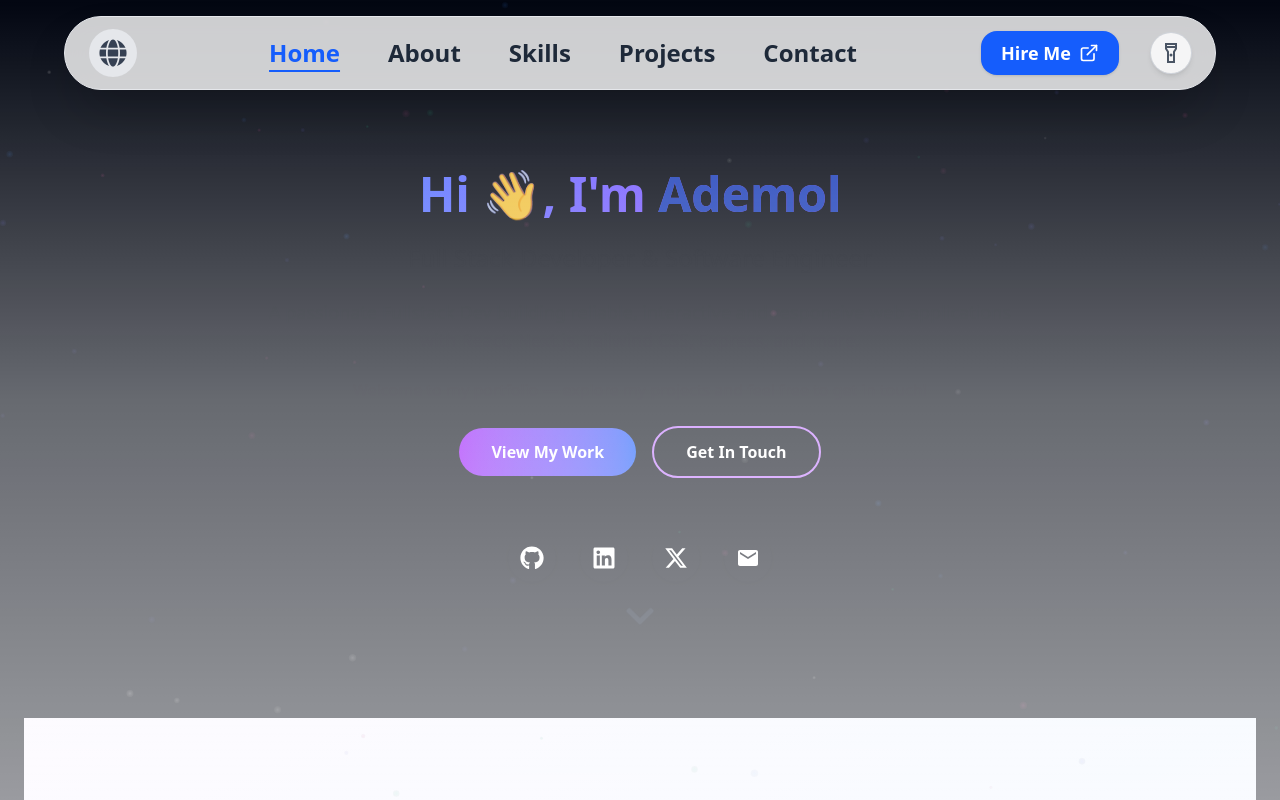
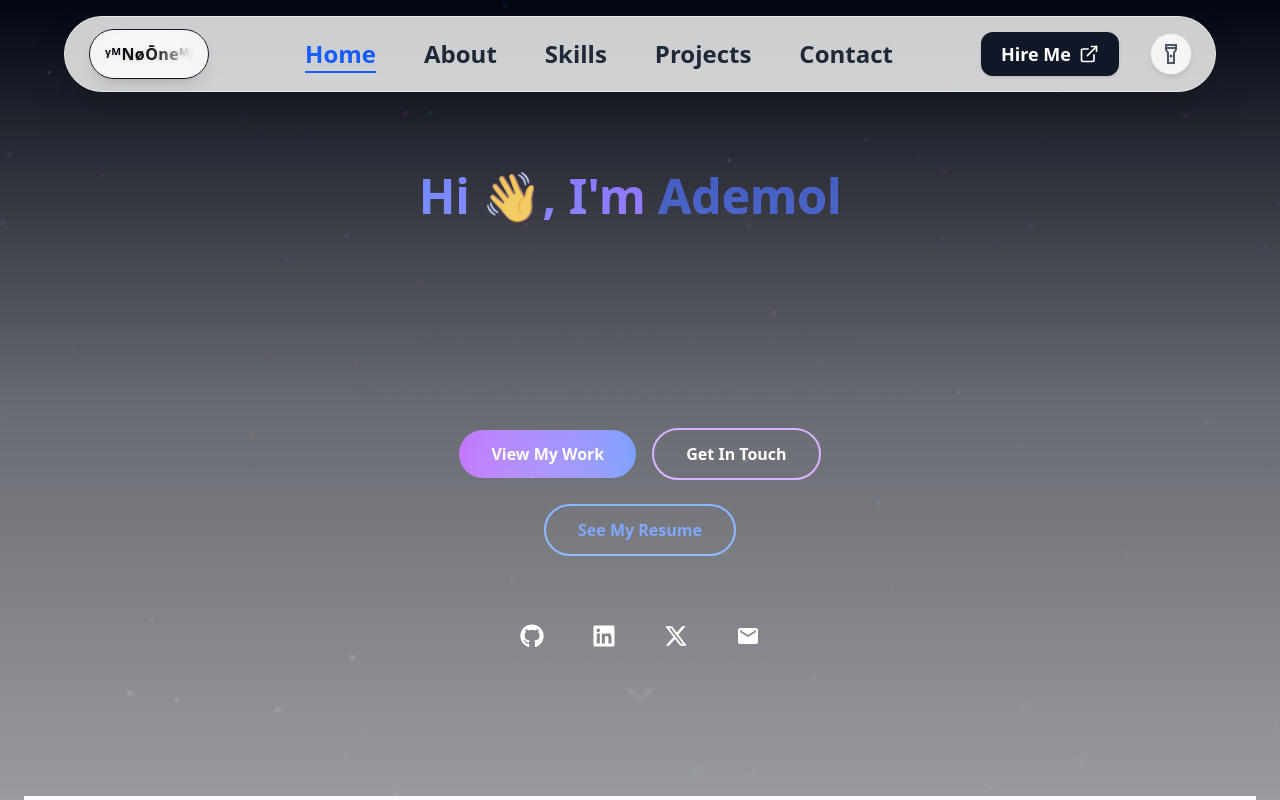
Before and after one commit to YMnooneMJ/YMnooneMJ-Portfolio, a React (Vite) app: page / in a window 1280 px wide. Shown: the top 800 px of the page. Built offline with nearby package versions, Linux system fonts and the light colour scheme.

Commit message:
Refactor Footer and Navbar styles, enhance scrolling behavior in Home component

```diff
--- a/src/components/Footer.tsx
+++ b/src/components/Footer.tsx
@@ -53,17 +53,17 @@ const Footer: React.FC = () => {
         </p>
 
         {/* Credit */}
-        <p className="text-sm text-gray-600 dark:text-gray-400 text-center flex items-center gap-1">
+        <p className="font-medium text-gray-600 dark:text-gray-400 text-center flex items-center gap-1">
           Built with love by{" "}
           <span className="font-semibold text-gray-900 dark:text-gray-600">
             Ademola Yusuf
           </span>
-          <span className="text-pink-500 text-lg">❤</span>
+          <span className="text-lg">❤</span>
         </p>
       </div>
       <div className="w-full flex justify-center items-center py-8 bg-transparent">
         <h1
-          className="text-[7vw] font-extrabold bg-gradient-to-r from-purple-800 via-fuchsia-700 to-gray-500 bg-clip-text text-transparent select-none"
+          className="text-[7vw] font-extrabold bg-gradient-to-r from-blue-800 via-gray-600 to-red-400 bg-clip-text text-transparent select-none"
           style={{ lineHeight: 1 }}
         >
           Ademola Yusuf
--- a/src/components/Navbar.tsx
+++ b/src/components/Navbar.tsx
@@ -4,7 +4,6 @@ import ThemeToggle from "./ThemeToggle";
 import { useState } from "react";
 import { IoCloseSharp, IoMenu } from "react-icons/io5";
 import { FiExternalLink } from "react-icons/fi";
-import { FaGlobe } from "react-icons/fa";
 
 interface NavbarProps {
   darkMode: boolean;
@@ -19,6 +18,7 @@ const navlinks = [
   { path: "/projects", label: "Projects", section: "projects" },
   { path: "/contact", label: "Contact", section: "contact" },
 ];
+// ...existing imports...
 
 const Navbar = ({ darkMode, toggleDarkMode, activeSection }: NavbarProps) => {
   const [menuOpen, setMenuOpen] = useState(false);
@@ -40,18 +40,42 @@ const Navbar = ({ darkMode, toggleDarkMode, activeSection }: NavbarProps) => {
   };
 
   return (
-    <header className="sticky top-4 z-50 flex justify-center">
-      <nav className="w-[96vw] max-w-6xl mx-auto rounded-full bg-white/80 dark:bg-gray-900/80 shadow-2xl backdrop-blur-lg border border-gray-200 dark:border-gray-800 flex items-center px-6 py-2 md:py-3 gap-4">
+    <header className="sticky top-0 md:top-4 z-50 flex justify-center">
+      <div className="relative w-full md:w-[96vw] md:max-w-6xl mx-auto">
+        {/* Mobile: Hire Me & Menu Button */}
+        <div className="flex md:hidden items-center absolute right-2 top-1/2 -translate-y-1/2 z-20 gap-2">
+          <Link
+            to={{ pathname: "/", search: "?scrollToContact=true" }}
+            className="flex items-center gap-2 bg-gray-900 hover:bg-blue-600 text-white font-bold px-3 py-2 rounded-2xl shadow transition-all"
+          >
+            Hire Me <FiExternalLink className="w-5 h-5 select-none" />
+          </Link>
+          <motion.button
+            onClick={() => setMenuOpen(!menuOpen)}
+            whileHover={{ scale: 1.2, rotate: 10 }}
+            whileTap={{ scale: 0.9 }}
+            className="p-2 rounded-md hover:bg-gray-200 dark:hover:bg-gray-600"
+          >
+            {menuOpen ? (
+              <IoCloseSharp className="w-7 h-7" />
+            ) : (
+              <IoMenu className="w-7 h-7" />
+            )}
+          </motion.button>
+        </div>
+        <nav className="w-full md:w-[96vw] md:max-w-6xl mx-auto md:rounded-full bg-white/80 dark:bg-gray-900/80 shadow-2xl backdrop-blur-md backdrop-opacity-90 border border-gray-200 dark:border-gray-800 flex items-center px-6 py-2 md:py-3 gap-4">
           {/* Logo */}
           <Link
             to={{ pathname: "/", search: "?scrollToHero=true" }}
-          className="flex items-center justify-center w-12 h-12 rounded-full bg-gray-200 dark:bg-gray-800 mr-2"
+            className="flex items-center justify-center py-3 rounded-full bg-white/70 dark:bg-gray-900/70 border border-gray-900 dark:border-gray-900 shadow-lg backdrop-blur-xl backdrop-opacity-90 hover:shadow-xl transition-all duration-300 mr-2"
             onClick={() => scrollToHero()}
+            style={{ minWidth: 120 }}
           >
-          <FaGlobe className="w-7 h-7 text-gray-700 dark:text-gray-200" />
+            <h3 className="bg-clip-text bg-gradient-to-r from-gray-950 via-black/90 to-white/90 text-transparent font-extrabold tracking-wide select-none drop-shadow-sm">
+              ᵞᴹNøŌneᴹᴶ
+            </h3>
           </Link>
-
-        {/* Nav Links */}
+          {/* Nav Links (hidden on mobile) */}
           <div className="flex-1 flex justify-center">
             <div className="hidden md:flex gap-8">
               {navlinks.map(({ path, label, section }) =>
@@ -84,39 +108,19 @@ const Navbar = ({ darkMode, toggleDarkMode, activeSection }: NavbarProps) => {
               )}
             </div>
           </div>
-
-        {/* Hire Me Button */}
-        <a
-          href="mailto:demraldo@gmail.com"
-          target="_blank"
-          rel="noopener noreferrer"
-          className="hidden md:flex items-center gap-2 bg-blue-600 hover:bg-blue-700 text-white font-bold text-lg px-5 py-2 rounded-2xl shadow transition-all"
+          {/* Desktop Hire Me */}
+          <Link
+            to={{ pathname: "/", search: "?scrollToContact=true" }}
+            className="hidden md:flex items-center gap-2 bg-gray-900 hover:bg-blue-600 text-white font-bold text-lg px-5 py-2 rounded-xl shadow transition-all"
           >
-          Hire Me <FiExternalLink className="w-5 h-5" />
-        </a>
-
-        {/* Theme Toggle */}
+            Hire Me <FiExternalLink className="w-5 h-5 select-none" />
+          </Link>
+          {/* Theme Toggle (desktop only) */}
           <div className="hidden md:flex items-center ml-4">
             <ThemeToggle darkmode={darkMode} toggleDarkMode={toggleDarkMode} />
           </div>
-
-        {/* Mobile Menu Button */}
-        <div className="md:hidden ml-auto">
-          <motion.button
-            onClick={() => setMenuOpen(!menuOpen)}
-            whileHover={{ scale: 1.2, rotate: 10 }}
-            whileTap={{ scale: 0.9 }}
-            className="p-2 rounded-md hover:bg-gray-200 dark:hover:bg-gray-800"
-          >
-            {menuOpen ? (
-              <IoCloseSharp className="w-7 h-7" />
-            ) : (
-              <IoMenu className="w-7 h-7" />
-            )}
-          </motion.button>
+        </nav>
       </div>
-      </nav>
-
       {/* Mobile Nav Dropdown */}
       <AnimatePresence>
         {menuOpen && (
@@ -132,8 +136,10 @@ const Navbar = ({ darkMode, toggleDarkMode, activeSection }: NavbarProps) => {
                 <button
                   key={path}
                   onClick={() => {
+                    setMenuOpen(false);
+                    setTimeout(() => {
                       scrollToHero();
-                    setMenuOpen(false);
+                    }, 100); // Delay to ensure menu closes before scrolling
                   }}
                   className={`transition-colors px-2 py-1 rounded-lg ${
                     isActive(path, section)
@@ -158,14 +164,6 @@ const Navbar = ({ darkMode, toggleDarkMode, activeSection }: NavbarProps) => {
                 </Link>
               )
             )}
-            <a
-              href="mailto:demraldo@gmail.com"
-              target="_blank"
-              rel="noopener noreferrer"
-              className="flex items-center gap-2 bg-blue-600 hover:bg-blue-700 text-white font-bold text-lg px-5 py-2 rounded-2xl shadow transition-all"
-            >
-              Hire Me <FiExternalLink className="w-5 h-5" />
-            </a>
             <ThemeToggle darkmode={darkMode} toggleDarkMode={toggleDarkMode} />
           </motion.nav>
         )}
--- a/src/pages/Home.tsx
+++ b/src/pages/Home.tsx
@@ -51,6 +51,7 @@ const Home = () => {
 
   const location = useLocation();
 
+  // Scroll to hero section if scrollToHero is true in URL params
   useEffect(() => {
     const params = new URLSearchParams(location.search);
     if (params.get("scrollToHero") === "true") {
@@ -60,6 +61,20 @@ const Home = () => {
         if (heroElem) {
           const elementPosition =
             heroElem.getBoundingClientRect().top + window.pageYOffset;
+          const offsetPosition = elementPosition - navbarHeight;
+          window.scrollTo({ top: offsetPosition, behavior: "smooth" });
+        }
+      }, 100); // slight delay to ensure DOM is ready
+    }
+
+    // Check if scrollToConttact is true in URL parram
+    if (params.get("scrollToContact") === "true") {
+      setTimeout(() => {
+        const contactElem = document.getElementById("contact");
+        const navbarHeight = 120; // To match Navbar offset
+        if (contactElem) {
+          const elementPosition =
+            contactElem.getBoundingClientRect().top + window.pageYOffset;
           const offsetPosition = elementPosition - navbarHeight;
           window.scrollTo({ top: offsetPosition, behavior: "smooth" });
         }
@@ -148,6 +163,16 @@ const Home = () => {
               Get In Touch
             </button>
           </div>
+          <div className="flex justify-center mt-2">
+            <a
+              href=""
+              target="_blank"
+              rel="noopener noreferrer"
+              className="px-8 py-3 border-2 border-blue-500 rounded-full hover:bg-blue-500 hover:text-white transition-all font-semibold text-blue-600 dark:text-blue-400"
+            >
+              See My Resume
+            </a>
+          </div>
           <div className="flex justify-center space-x-6 pt-8">
             <a
               href="https://github.com/YMnooneMJ"
```
Lines whose indentation alone changed are shown as unchanged.
